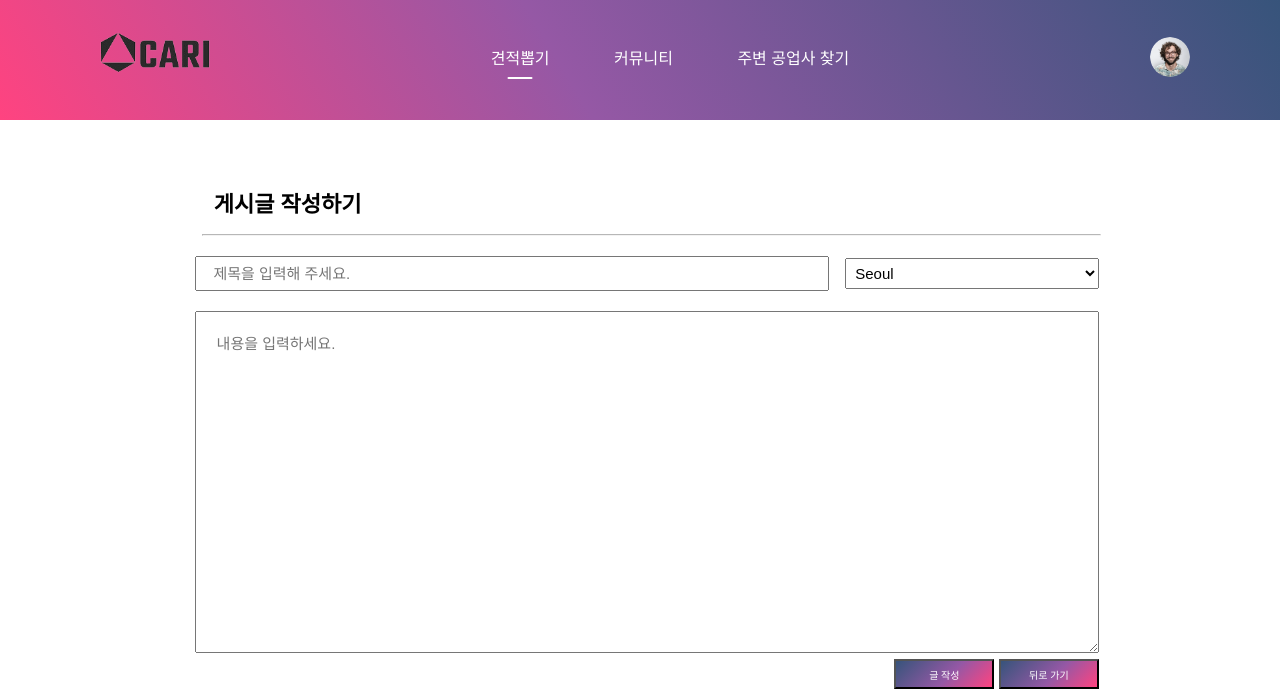
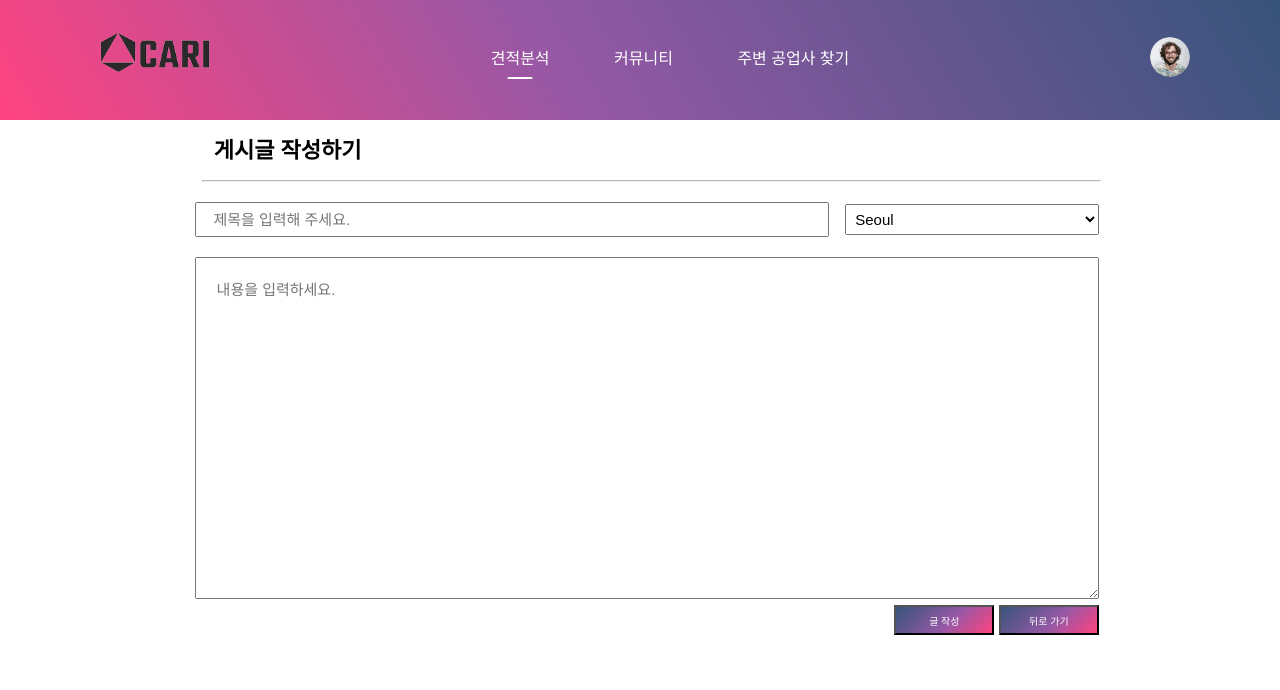
Before and after one commit to YooooSW/KEPCO_project_3, a Django app: page /article/ in a window 1280 px wide. Shown: the top 690 px of the page. Run offline with Django 4.2, Linux system fonts and the light colour scheme; some libraries are stand-ins or nearby versions.

Commit message:
html부분만 수정

```diff
--- a/Web_Django/mainapp/templates/mainapp/article.html
+++ b/Web_Django/mainapp/templates/mainapp/article.html
@@ -10,7 +10,7 @@
     <script type="text/javascript" src="https://use.fontawesome.com/releases/v6.3.0/js/all.js" crossorigin="anonymous"></script>
     <!-- css파일 불러오기 -->
     <link rel="stylesheet" type="text/css" href="/static/css/board.css">
-    <link rel="stylesheet" href="/static/css/article_01.css">
+    <link rel="stylesheet" href="/static/css/article.css">
 
 </head>
 <body>
@@ -21,7 +21,7 @@
 
                 <form id="fm" name="fm" method="post" action="/Post_send/">
                     {% csrf_token %}
-                    <br><br><br><br>
+                    <br>
                     <h3 class="title">게시글 작성하기</h3>
                     <hr>
                     <br>
--- a/Web_Django/mainapp/templates/mainapp/board.html
+++ b/Web_Django/mainapp/templates/mainapp/board.html
@@ -76,7 +76,7 @@
 
                 </div>
 
-                <button type="button" onclick="location.href='table.html'">글쓰기</button>
+                <button type="button" onclick="location.href='/article'">글쓰기</button>
                 <li>
                     <div id="divPaging">
                         <div>◀</div>
--- a/Web_Django/mainapp/templates/mainapp/include/navbar.html
+++ b/Web_Django/mainapp/templates/mainapp/include/navbar.html
@@ -3,9 +3,9 @@
 <nav id="navBar">  <!-- 작은 화면에서 메뉴바가 작동하는 함수(js)를 위해 id값을 줌 -->
     <a href="/index"><img src="/static/img/logo.png" class="logo" alt="project logo image"></a>
     <ul class="nav-links">
-        <li><a href="#" class="active">견적분석</a></li>
-        <li><a href="#">커뮤니티</a></li>
-        <li><a href="#">주변 공업사 찾기</a></li>
+        <li><a href="/car_repair_calculation_Page" class="active">견적분석</a></li>
+        <li><a href="/board">커뮤니티</a></li>
+        <li><a href="/map">주변 공업사 찾기</a></li>
     </ul>
     <a href="/sns_login_form" class="login-btn">login</a>
     <i class="fa-solid fa-bars" onclick="togglebtn()"></i>
--- a/Web_Django/mainapp/templates/mainapp/include/newnav.html
+++ b/Web_Django/mainapp/templates/mainapp/include/newnav.html
@@ -1,9 +1,9 @@
 <nav id="navBar">  <!-- 작은 화면에서 메뉴바가 작동하는 함수(js)를 위해 id값을 줌 -->
     <a href="/"><img src="/static/img/logo.png" class="logo" alt="project logo image"></a>
     <ul class="nav-links">
-        <li><a href="#" class="active">견적뽑기</a></li>
-        <li><a href="#">커뮤니티</a></li>
-        <li><a href="#">주변 공업사 찾기</a></li>
+        <li><a href="/car_repair_calculation_Page" class="active">견적분석</a></li>
+        <li><a href="/board">커뮤니티</a></li>
+        <li><a href="/map">주변 공업사 찾기</a></li>
     </ul>
     <img src="/static/img/user.png" class="user-pic" onclick="toggleMenu()">
     <!-- 프로필 사진 클릭시 드롭다운 프로필 메뉴가 나타나는 js와 상관있음 -->
```
Also changed, not shown: Web_Django/mainapp/static/css/article.css (renamed from Web_Django/mainapp/static/css/article_01.css).
